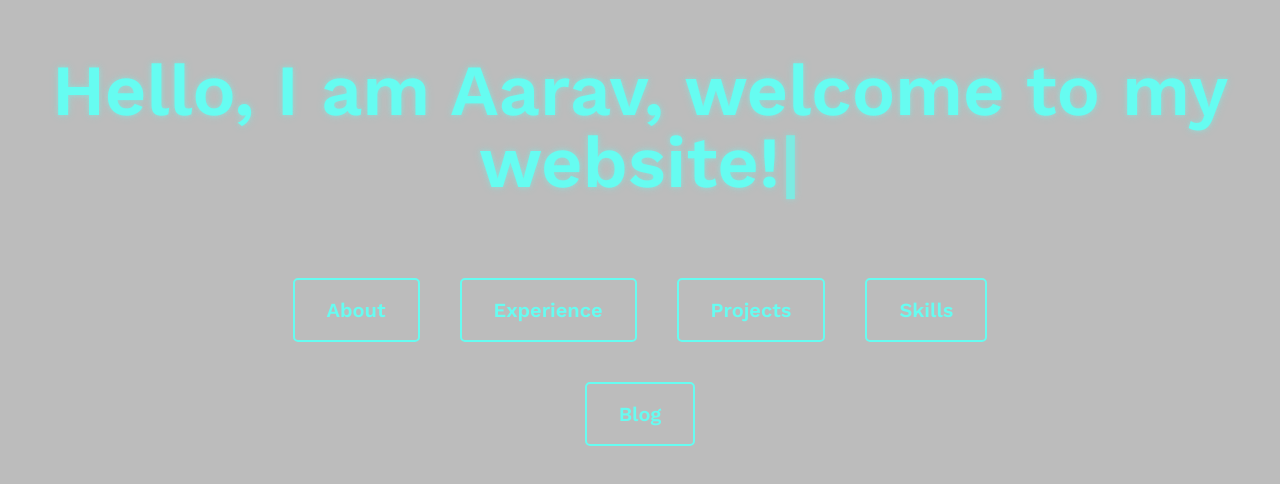
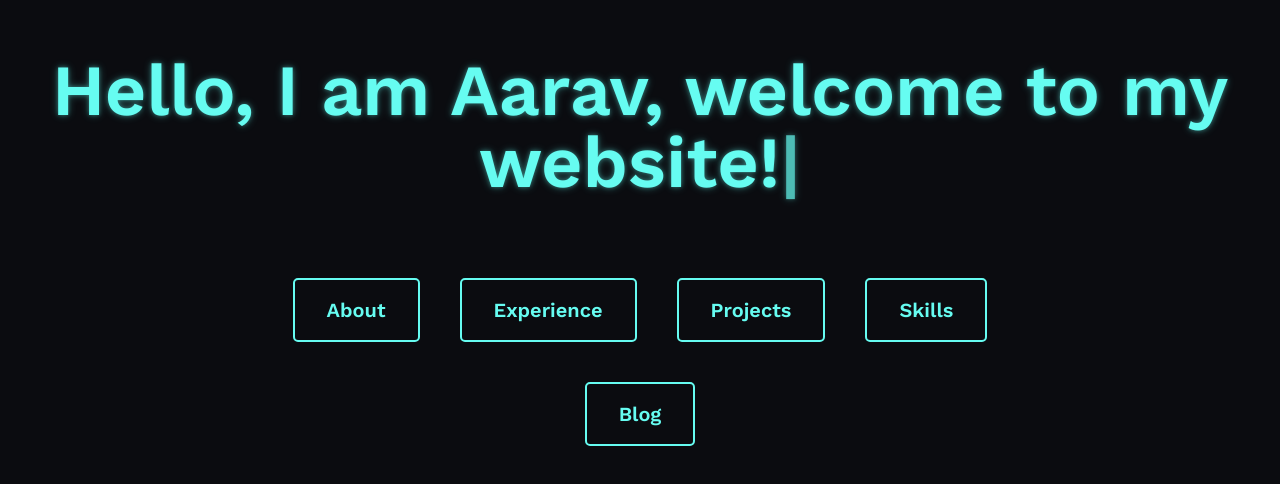
Before and after one commit to aaravmat1209/portfolio, a Next.js app: page / in a window 1280 px wide. Shown: the part 150-634 px from the top of the page. Built offline with nearby package versions, Linux system fonts and the light colour scheme.

Commit message:
removed light color theme

```diff
--- a/src/app/globals.css
+++ b/src/app/globals.css
@@ -39,17 +39,7 @@
   --shadow: 3px -3px 0px 0px var(--border);
 }
 
-.light {
-  /* Light mode uses reversed color assignments */
-  --background: #07070744;
-  --secondary-background: #575050;
-  --foreground: var(--color-darkest);
-  --main-foreground: #1a1717;
-  --main: var(--color-main);
-  --accent: var(--color-accent);
-  --border: var(--color-gray);
-  --shadow: 3px -3px 0px 0px var(--border);
-}
+/* Light mode section removed */
 
 @theme inline {
   --color-main: var(--main);
@@ -71,6 +61,8 @@
   --font-weight-base: 400;
   --font-weight-heading: 600;
 }
+
+/* ...rest of the CSS remains unchanged... */
 
 body {
   min-height: 100dvh;
```
